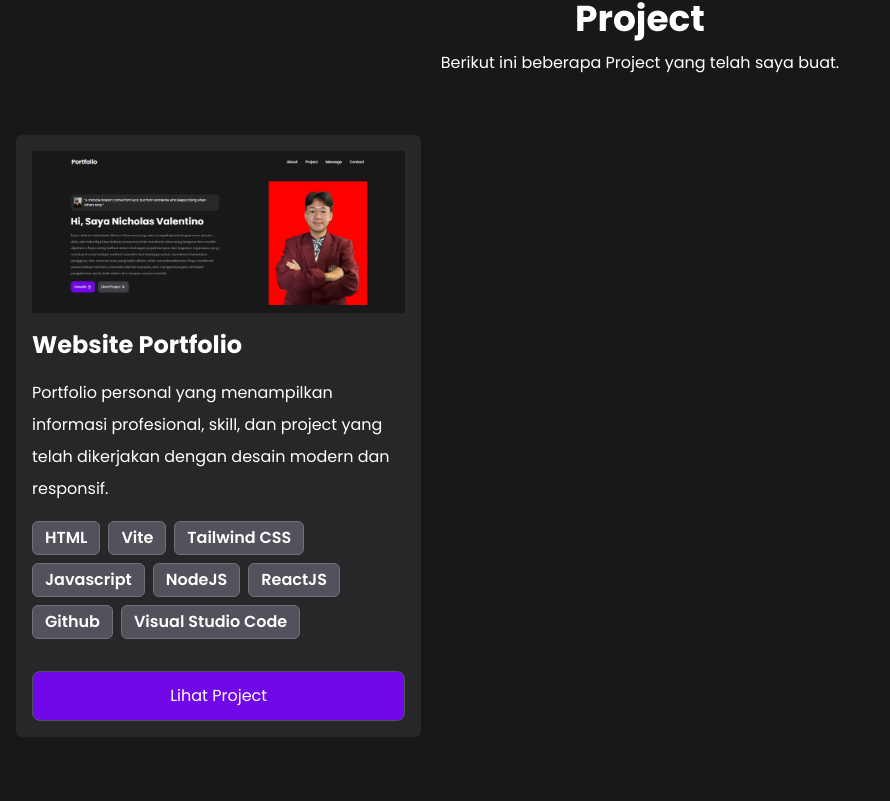
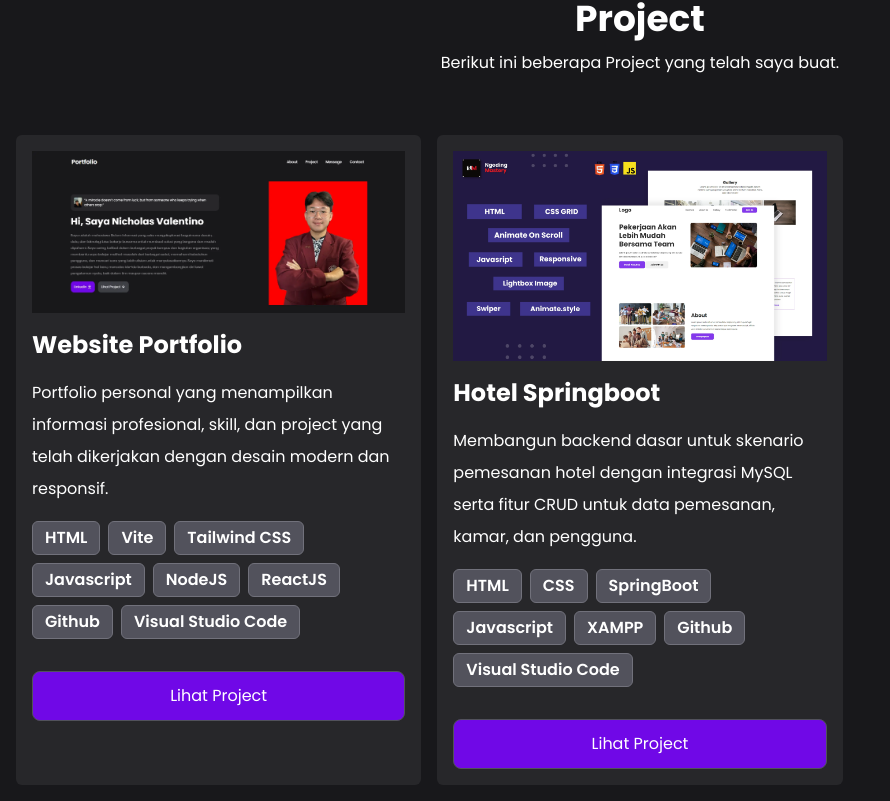
Before and after one commit to nicholv21/Website-Portfolio, a React (Vite) app: page / in a window 1280 px wide. Shown: the part 2339-3140 px from the top of the page, without its empty margins (0-890 px from the left). Built offline with nearby package versions, Linux system fonts and the light colour scheme.

Commit message:
penambahan proyek

```diff
--- a/src/data.js
+++ b/src/data.js
@@ -114,5 +114,14 @@ export const listProyek = [
     tools: ["HTML", "Vite", "Tailwind CSS", "Javascript", "NodeJS", "ReactJS", "Github", "Visual Studio Code"],
     link : "https://portfolionicholas.vercel.app/",
     dad: "200",
+  },
+  {
+    id: 2,
+    gambar: Proyek2,
+    nama: "Hotel Springboot",
+    desk: "Membangun backend dasar untuk skenario pemesanan hotel dengan integrasi MySQL serta fitur CRUD untuk data pemesanan, kamar, dan pengguna.",
+    tools: ["HTML", "CSS", "SpringBoot", "Javascript", "XAMPP", "Github", "Visual Studio Code"],
+    link : "https://portfolionicholas.vercel.app/",
+    dad: "200",
   }
 ];
```
